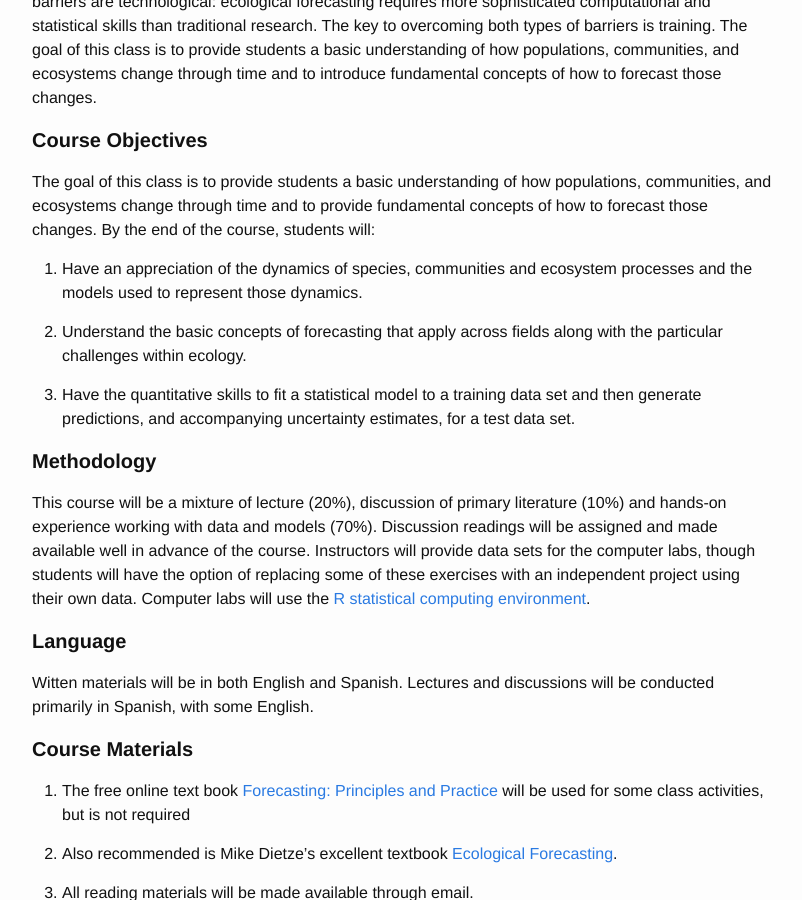
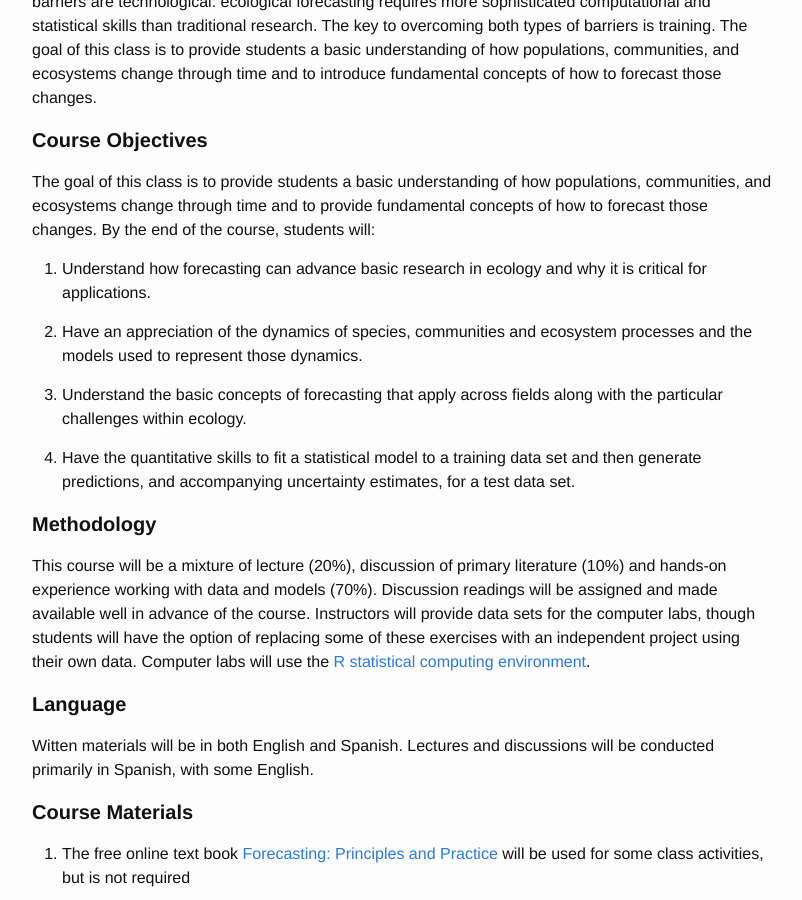
Before and after one commit to pbadler/forecasting-course-short, a Jekyll site: the page built from syllabus.md, in a window 1280 px wide and 900 px high, scrolled down 638 px. Shown: the whole window, without its empty margins (238-1040 px from the left). Built offline with Jekyll 4.4.1, drawn with Linux system fonts in a browser that asks for light colours.

Commit message:
Added objective

```diff
--- a/syllabus.md
+++ b/syllabus.md
@@ -20,11 +20,14 @@ The traditional goal of ecology has been to understand nature. Ecologists have m
 
 The goal of this class is to provide students a basic understanding of how populations, communities, and ecosystems change through time and to provide fundamental concepts of how to forecast those changes. By the end of the course, students will:
 
-1.	Have an appreciation of the dynamics of species, communities and ecosystem processes and the models used to represent those dynamics.
+1. Understand how forecasting can advance basic research in ecology and why it is critical
+for applications.
 
-2.	Understand the basic concepts of forecasting that apply across fields along with the particular challenges within ecology.
+2. Have an appreciation of the dynamics of species, communities and ecosystem processes and the models used to represent those dynamics.
 
-3.	Have the quantitative skills to fit a statistical model to a training data set and then generate predictions, and accompanying uncertainty estimates, for a test data set.
+3. Understand the basic concepts of forecasting that apply across fields along with the particular challenges within ecology.
+
+4.	Have the quantitative skills to fit a statistical model to a training data set and then generate predictions, and accompanying uncertainty estimates, for a test data set.
 
 #### **Methodology**
 
```
